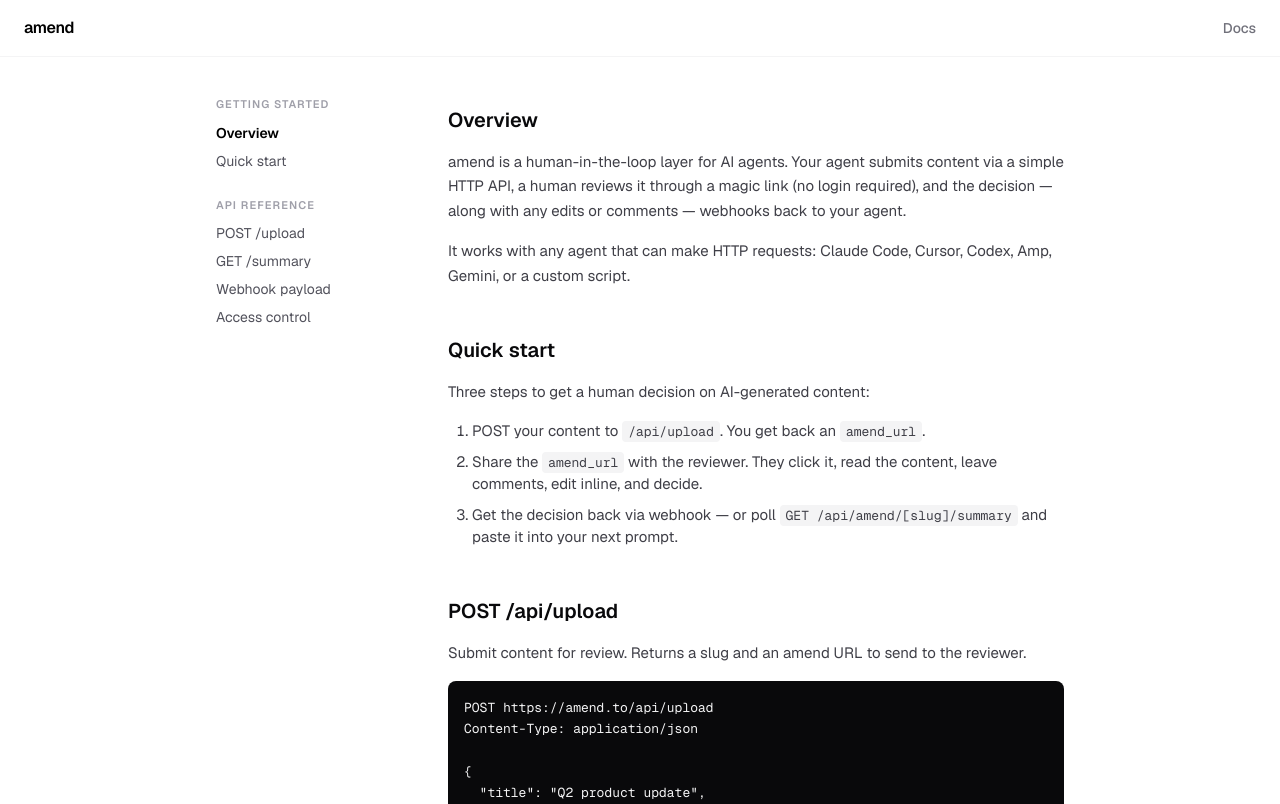
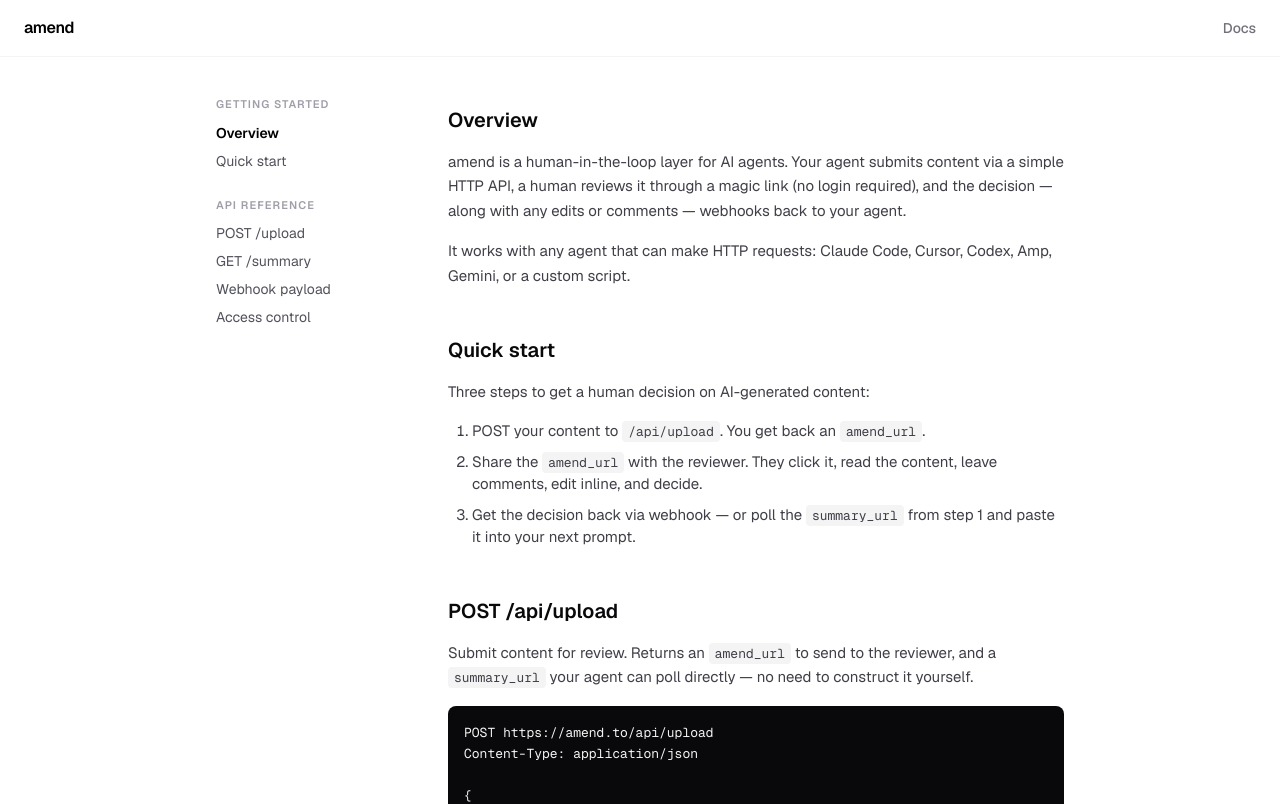
Before and after one commit to tomericco/agentic-content-review, a Next.js app: page /docs in a window 1280 px wide. Shown: the top 804 px of the page. Built offline with nearby package versions, Linux system fonts and the light colour scheme; no server answers.

Commit message:
feat: return summary_url in upload/resubmit responses so agents don't construct it

```diff
--- a/src/app/api/amend/[slug]/resubmit/route.ts
+++ b/src/app/api/amend/[slug]/resubmit/route.ts
@@ -37,6 +37,7 @@
     return NextResponse.json({
       slug: updated.slug,
       review_url: `${baseUrl}/${updated.slug}`,
+      summary_url: `${baseUrl}/api/amend/${updated.slug}/summary`,
       status: updated.status,
     })
   } catch (err) {
--- a/src/app/api/upload/route.ts
+++ b/src/app/api/upload/route.ts
@@ -28,6 +28,7 @@
       review_id: review.id,
       slug: review.slug,
       amend_url: `${baseUrl}/${review.slug}`,
+      summary_url: `${baseUrl}/api/amend/${review.slug}/summary`,
       status: review.status,
     }, { status: 201 })
   } catch (err) {
--- a/src/app/docs/page.tsx
+++ b/src/app/docs/page.tsx
@@ -20,7 +20,8 @@
 
 const UPLOAD_RESPONSE = `{
   "slug": "abc123",
-  "amend_url": "${BASE}/abc123"
+  "amend_url": "${BASE}/abc123",
+  "summary_url": "${BASE}/api/amend/abc123/summary"
 }`;
 
 const SUMMARY_EXAMPLE = `GET ${BASE}/api/amend/[slug]/summary`;
@@ -250,7 +251,7 @@
                   decide.
                 </li>
                 <li>
-                  Get the decision back via webhook — or poll <code className="bg-zinc-100 px-1.5 py-0.5 rounded text-[13px]">GET /api/amend/[slug]/summary</code> and paste it into your next prompt.
+                  Get the decision back via webhook — or poll the <code className="bg-zinc-100 px-1.5 py-0.5 rounded text-[13px]">summary_url</code> from step 1 and paste it into your next prompt.
                 </li>
               </ol>
             </section>
@@ -260,8 +261,9 @@
                 POST /api/upload
               </h2>
               <p className="text-[15px] leading-relaxed text-zinc-700 mb-4">
-                Submit content for review. Returns a slug and an amend URL to send
-                to the reviewer.
+                Submit content for review. Returns an <code className="bg-zinc-100 px-1.5 py-0.5 rounded text-[13px]">amend_url</code> to
+                send to the reviewer, and a <code className="bg-zinc-100 px-1.5 py-0.5 rounded text-[13px]">summary_url</code> your agent can poll
+                directly — no need to construct it yourself.
               </p>
               <CodeBlock code={UPLOAD_EXAMPLE} />
               <p className="text-[13px] font-semibold text-zinc-500 uppercase tracking-wide mb-3">
```
